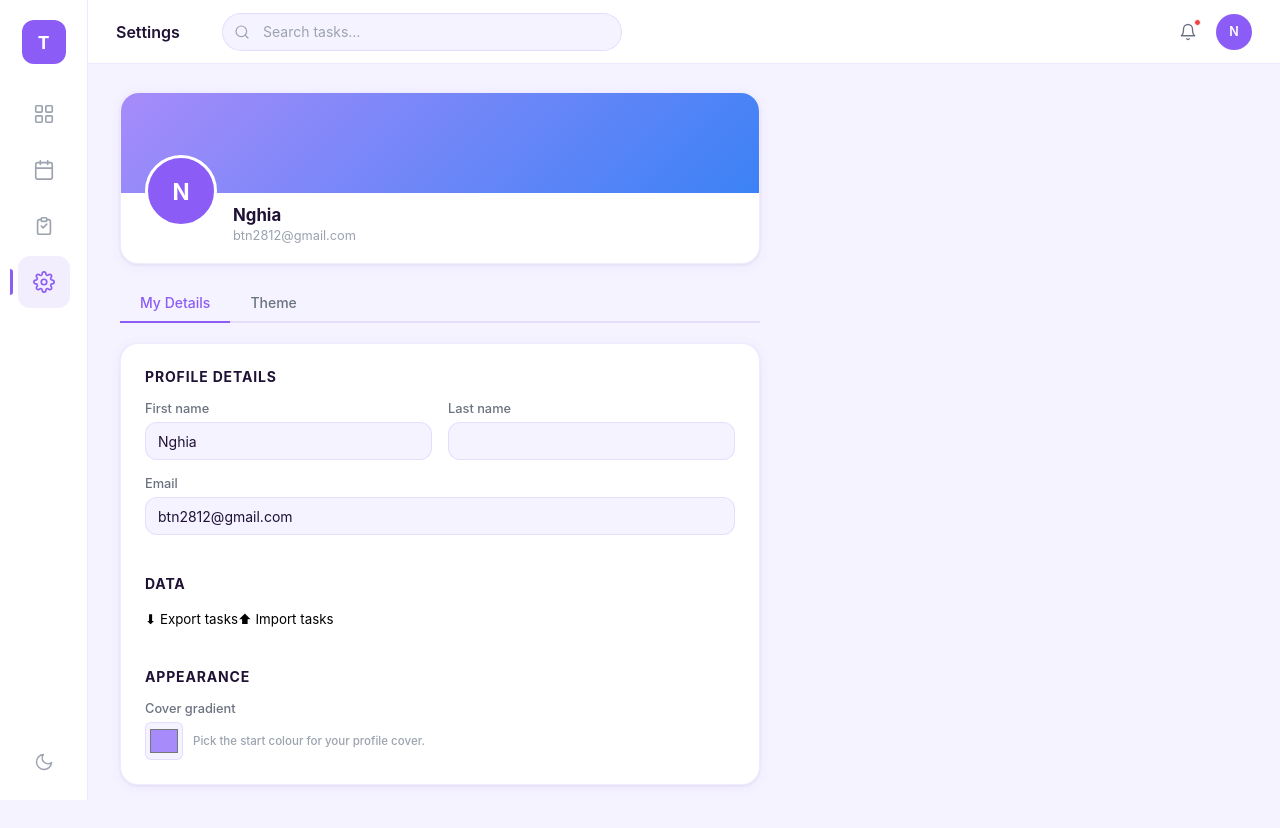
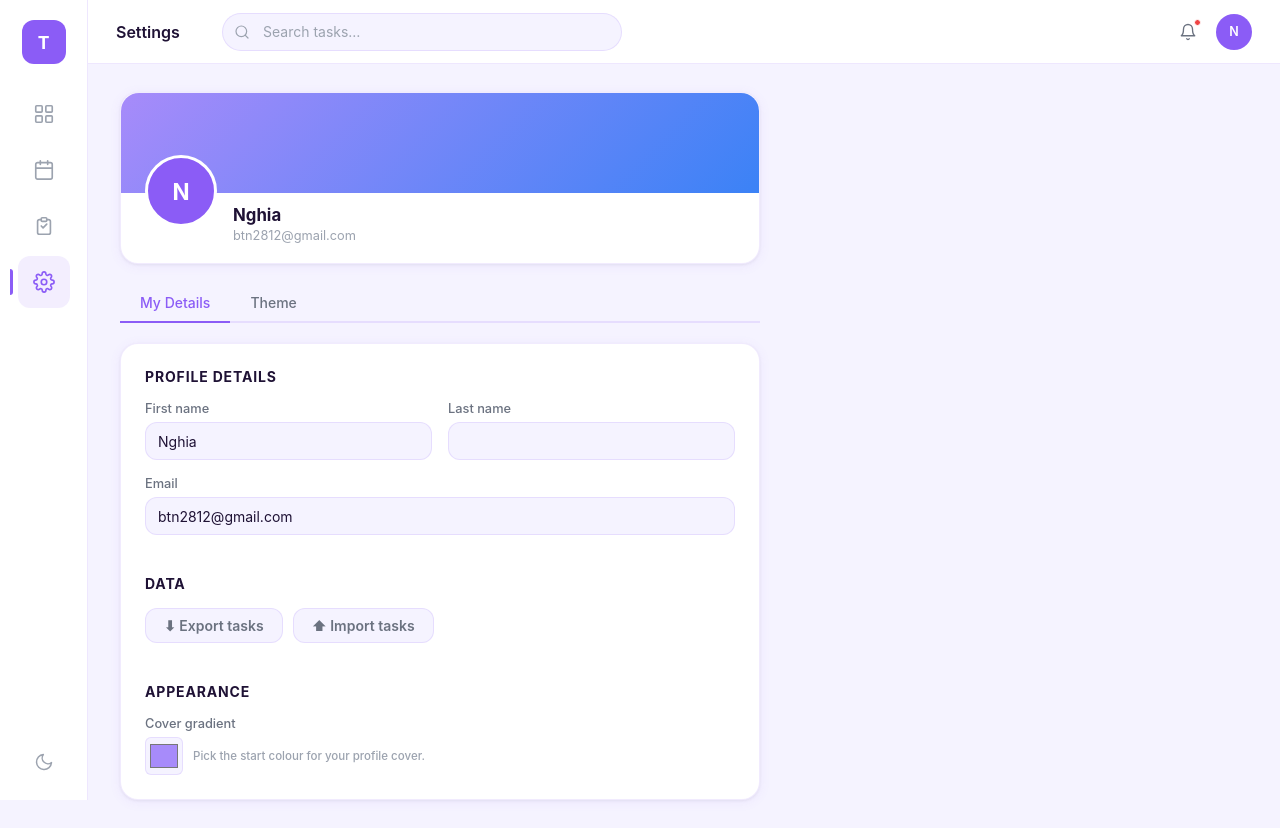
Before and after one commit to ziu222/react-todo, a React (Vite) app in the folder to-do app/: page /settings in a window 1280 px wide. Built offline with nearby package versions, Linux system fonts and the light colour scheme.

Commit message:
feat(settings): style import/export data section

```diff
--- a/to-do app/src/pages/SettingsPage.css
+++ b/to-do app/src/pages/SettingsPage.css
@@ -114,6 +114,35 @@
   cursor: pointer;
 }
 
+.settings-data-row {
+  display: flex;
+  gap: 10px;
+  flex-wrap: wrap;
+}
+
+.settings-data-btn {
+  padding: 8px 18px;
+  border-radius: var(--radius-md);
+  font-size: 0.875rem;
+  font-weight: 600;
+  background: var(--input-bg);
+  color: var(--text-secondary);
+  border: 1px solid var(--border-color);
+  transition: background var(--transition-fast), color var(--transition-fast), border-color var(--transition-fast);
+}
+
+.settings-data-btn:hover {
+  background: var(--accent-subtle);
+  color: var(--accent);
+  border-color: var(--accent-light);
+}
+
+.settings-import-msg {
+  font-size: 0.82rem;
+  color: var(--accent);
+  margin: 0;
+}
+
 @media (max-width: 560px) {
   .settings-row {
     grid-template-columns: 1fr;
```
